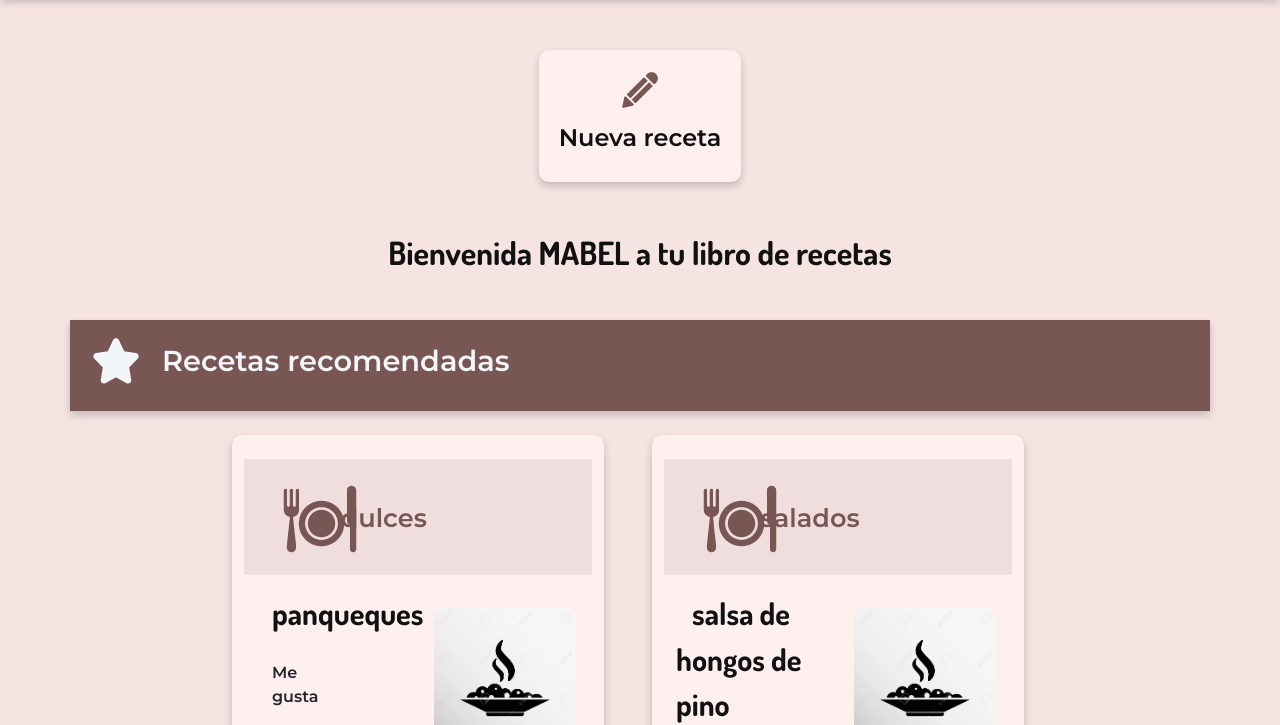
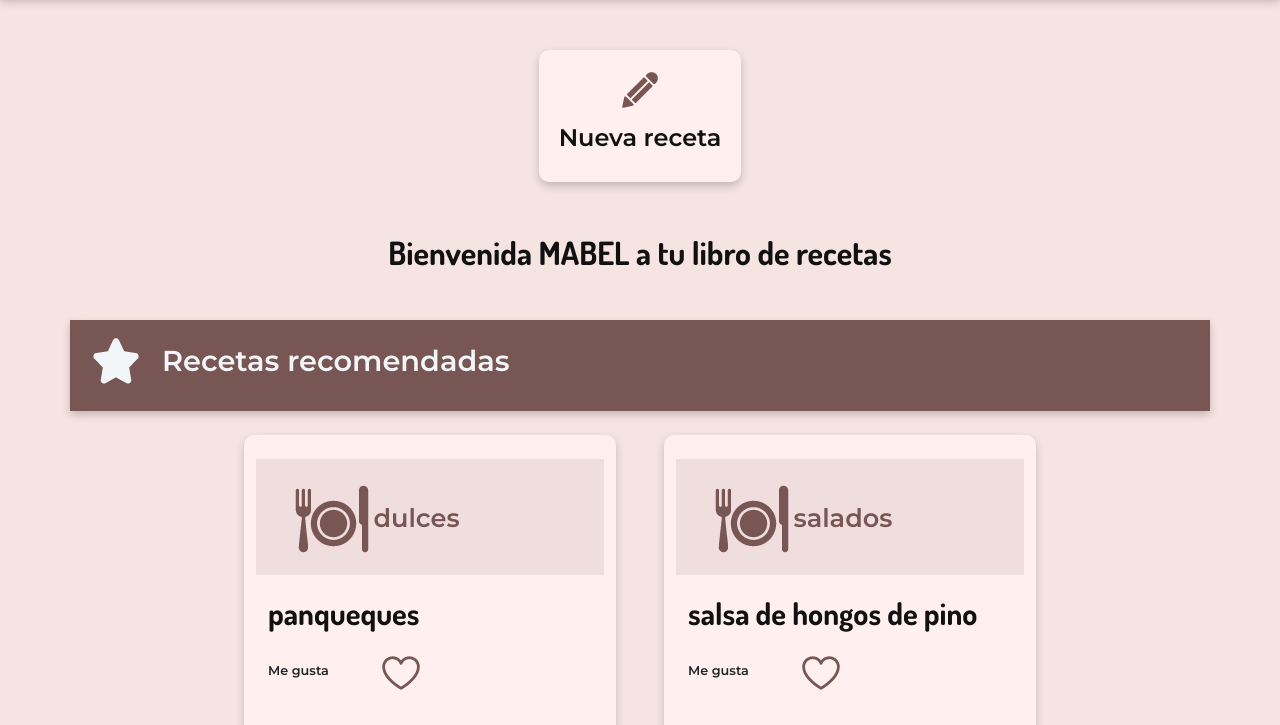
Before and after one commit to pedroGch/ADM_parcial1, a plain HTML site: page index.html in a window 1280 px wide. Shown: the part 102-827 px from the top of the page. Drawn offline with nearby package versions, Linux system fonts and the light colour scheme.

Commit message:
estilos responsive

```diff
--- a/scripts/componentes/Home.js
+++ b/scripts/componentes/Home.js
@@ -52,7 +52,7 @@ Vue.component('home',{
   template:
   `
     <div class="container" id="padre">
-      <div class="row">
+      <div class="row justify-content-center">
         <div class="col-12">
           <h2>Bienvenida {{usuario | mayuscula}} a tu libro de recetas</h2>
         </div>
@@ -63,31 +63,31 @@ Vue.component('home',{
           <h3>Recetas recomendadas</h3>
         </div>
 
-        <div class="row d-flex justify-content-center">
-          <div v-for = "(receta, i) in libroDeCocina" class="col-12 col-lg-4 p-4 m-4 card-receta-home">
+        <div class="row d-flex justify-content-center ">
+          <div v-for = "(receta, i) in libroDeCocina" class="col-12 col-lg-4 p-4 my-3 m-md-4 card-receta-home">
             <div class="row div-categ d-flex">
-              <div class="col-2">
+              <div class="col-5 col-sm-2">
                 <div class="ps-2 pt-1">
                    <img src="./img/icons/meal_icon80.png" alt="icono cubiertos">
                 </div>
               </div>
-              <div class="col-10 pt-4">
+              <div class="col-7 col-sm-10 pt-4">
                 <span class="p-categoria">{{receta.categoria}}</span>
               </div>
             </div>
-            <div class="row">
-              <div class="col-6">
+            <div class="row d-flex">
+              <div class="col-12 order-2 order-lg-1">
                 <span class="p-nombre-receta">{{receta.nombre}}</span>
-                  <div class="row d-flex">
-                    <div class="col-4 pt-4 ms-3">
+                  <div class="row d-flex pb-3 pe-2">
+                    <div class="col-8 col-md-4 pt-4">
                       <p class="me-gusta">Me gusta</p>
                     </div>
-                    <div class="col-7 pt-3">
-                      <img src="./img/icons/heart_icon.png" alt="icono estrella">
+                    <div class="col-4 col-md-7 pt-3 icono-corazon">
+                      <img src="./img/icons/heart_icon.png" alt="icono corazon">
                     </div>
                   </div>
               </div>
-              <div class="col-6 p-3">
+              <div class="col-12 p-3 order-1 order-lg-2">
                 <img class="img-fluid img-card-receta" :src="receta.imagen_ruta">
               </div>
             </div>
@@ -97,7 +97,7 @@ Vue.component('home',{
           </div>
         </div>
 
-        <div class="row">
+        <div class="row justify-content-center">
         <div class="col-12 div-h3 p-2 mt-5 d-flex">
           <div class="ps-2 pt-1">
             <img src="./img/icons/star_icon60.png" alt="icono estrella">
@@ -106,14 +106,14 @@ Vue.component('home',{
         </div>
         </div>
         <div class="row d-flex justify-content-center">
-        <div v-for = "(receta, i) in miLibroDeRecetas" class="col-12 col-lg-4 p-4 m-4 card-receta-home">
+        <div v-for = "(receta, i) in miLibroDeRecetas" class="col-12 col-lg-4 p-4 my-3 m-md-4 card-receta-home">
           <div class="row  div-categ d-flex">
-             <div class="col-2">
+             <div class="col-5 col-sm-2">
                 <div class="ps-2 pt-1">
                    <img src="./img/icons/meal_icon80.png" alt="icono cubiertos">
                 </div>
               </div>
-              <div class="col-10 pt-4">
+              <div class="col-7 col-sm-10 pt-4">
               <span class="p-categoria">{{receta.categoria}}</span>
             </div>
           </div>
@@ -121,8 +121,8 @@ Vue.component('home',{
             <div class="col-6">
               <span class="p-nombre-receta">{{receta.nombre}}</span>
             </div>
-            <div class="col-6 img-card-receta">
-              <img class="img-fluid" :src="receta.imagen_ruta">
+            <div class="col-6 p-3">
+              <img class="img-fluid img-card-receta" :src="receta.imagen_ruta">
             </div>
           </div>
           <div class="row d-flex justify-content-center">
--- a/styles/styles.css
+++ b/styles/styles.css
@@ -82,13 +82,14 @@ h3 {
 
 .p-nombre-receta {
     font-family: 'Dosis', sans-serif;
-    font-size: 1.9rem;
+    font-size: 1.2rem;
     font-weight: 600;
     color: #111111;
-    padding: 1rem 0 1rem 1rem;
+    padding: 1rem 0 1rem 0rem;
 }
 .me-gusta {
         font-weight: 600;
+        font-size: 0.8rem;
 }
 
 .img-card-receta {
@@ -99,7 +100,7 @@ h3 {
 .div-categ {
     background-color: #F0DEDE;
     margin-bottom: 1rem;
-    padding: 1rem;
+    padding: 0.5rem 0 0.5rem 0;
 }
 
 .boton-card-receta {
@@ -110,3 +111,47 @@ h3 {
     font-weight: 600;
     padding: 1rem;
 }
+
+.icono-corazon {
+    height: 20%;
+    width: 20%;
+}
+
+/*Small devices (landscape phones, 576px and up)*/
+@media (min-width: 576px) {
+
+}
+
+/*Medium devices (tablets, 768px and up)*/
+@media (min-width: 768px) {
+    .p-nombre-receta {
+        font-size: 1.9rem;
+        padding: 1rem 0 1rem 1rem;
+    }
+
+    .div-categ {
+        margin-bottom: 1rem;
+        padding: 1rem;
+    }
+}
+
+/*Large devices (desktops, 992px and up)*/
+@media (min-width: 992px) {
+    .p-categoria {
+        padding: 1rem 0 1rem 2.3rem;
+    }
+
+    .p-nombre-receta {
+        padding: 0;
+    }
+}
+
+/*X-Large devices (large desktops, 1200px and up)*/
+@media (min-width: 1200px) {
+
+}
+
+/*XX-Large devices (larger desktops, 1400px and up)*/
+@media (min-width: 1400px) {
+
+}
```
